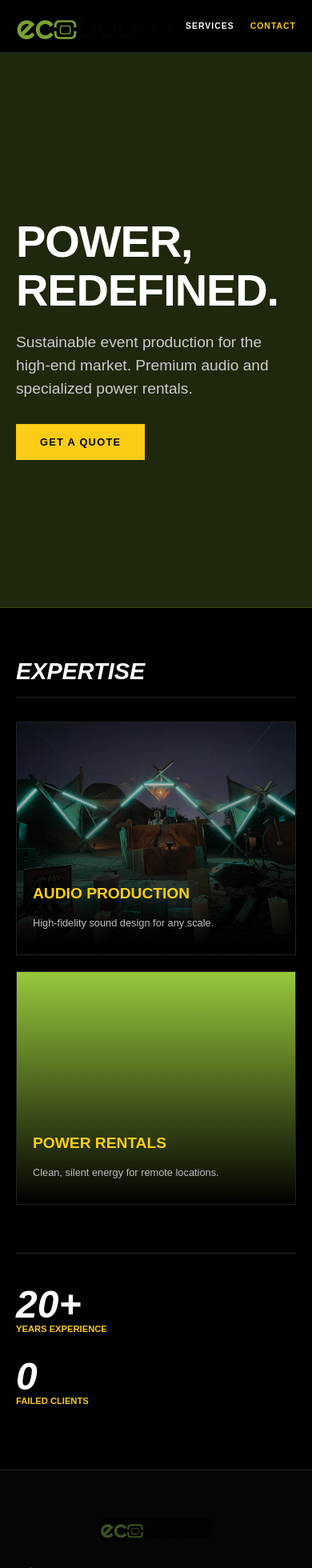
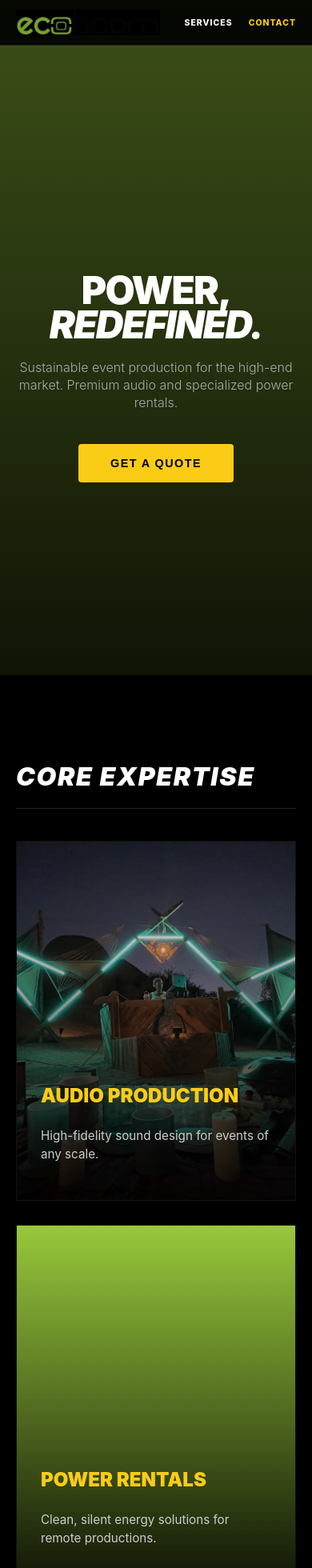
Before and after one commit to jambot-builder/ecoboom-site, a Next.js app: page / in a window 390 px wide. Shown: the top 1960 px of the page at 80% size. Built offline with nearby package versions, Linux system fonts and the light colour scheme.

Commit message:
Critical mobile layout overhaul: Fix logo scaling, hero images, and typography

```diff
--- a/src/app/page.tsx
+++ b/src/app/page.tsx
@@ -2,90 +2,97 @@ import React from 'react';
 
 const LandingPage = () => {
   return (
-    <div style={{ backgroundColor: 'black', color: 'white', minHeight: '100vh', fontFamily: 'sans-serif', padding: '0', margin: '0' }}>
+    <div style={{ backgroundColor: '#000', color: '#fff', minHeight: '100vh', fontFamily: '-apple-system, BlinkMacSystemFont, "Segoe UI", Roboto, Helvetica, Arial, sans-serif', padding: '0', margin: '0', overflowX: 'hidden' }}>
       {/* Navigation */}
       <nav style={{
         position: 'fixed',
         width: '100%',
         top: 0,
         zIndex: 1000,
-        backgroundColor: 'rgba(0,0,0,0.95)',
+        backgroundColor: 'rgba(0,0,0,0.9)',
         backdropFilter: 'blur(10px)',
         borderBottom: '1px solid #222',
         display: 'flex',
         justifyContent: 'space-between',
         alignItems: 'center',
-        padding: '15px 20px',
+        padding: '12px 20px',
         boxSizing: 'border-box'
       }}>
         <div style={{ display: 'flex', alignItems: 'center' }}>
-          <img src="/logo.jpg" alt="ECOBOOM" style={{ height: '35px', display: 'block' }} />
+          <img src="/logo.jpg" alt="ECOBOOM" style={{ height: '32px', width: 'auto', display: 'block', objectFit: 'contain' }} />
         </div>
-        <div style={{ display: 'flex', gap: '20px', textTransform: 'uppercase', fontSize: '0.65rem', fontWeight: '900', letterSpacing: '0.1em' }}>
-          <a href="#services" style={{ color: 'white', textDecoration: 'none' }}>Services</a>
+        <div style={{ display: 'flex', gap: '20px', textTransform: 'uppercase', fontSize: '0.65rem', fontWeight: '800', letterSpacing: '0.1em' }}>
+          <a href="#services" style={{ color: '#fff', textDecoration: 'none' }}>Services</a>
           <a href="#contact" style={{ color: '#facc15', textDecoration: 'none' }}>Contact</a>
         </div>
       </nav>
 
       {/* Hero */}
       <section style={{
-        height: '90vh',
+        height: '100vh',
+        width: '100%',
         display: 'flex',
         alignItems: 'center',
+        justifyContent: 'center',
+        textAlign: 'center',
         padding: '0 20px',
-        backgroundImage: 'linear-gradient(to bottom, rgba(0,0,0,0.8), rgba(0,0,0,0.8)), url("/hero_bg.jpg")',
+        backgroundImage: 'linear-gradient(rgba(0,0,0,0.6), rgba(0,0,0,0.9)), url("/hero_bg.jpg")',
         backgroundSize: 'cover',
         backgroundPosition: 'center',
-        position: 'relative',
-        zIndex: 1
+        backgroundRepeat: 'no-repeat',
+        boxSizing: 'border-box'
       }}>
-        <div style={{ maxWidth: '600px', marginTop: '40px' }}>
-          <h1 style={{ fontSize: '3.5rem', fontWeight: '900', lineHeight: '1.1', marginBottom: '20px', letterSpacing: '-0.02em' }}>
-            POWER,<br/>REDEFINED.
+        <div style={{ maxWidth: '800px', marginTop: '60px' }}>
+          <h1 style={{ fontSize: 'clamp(3rem, 10vw, 6rem)', fontWeight: '900', lineHeight: '0.9', marginBottom: '20px', letterSpacing: '-0.04em', textTransform: 'uppercase' }}>
+            POWER,<br/><span style={{ fontStyle: 'italic' }}>REDEFINED.</span>
           </h1>
-          <p style={{ fontSize: '1.2rem', color: '#ccc', marginBottom: '30px', fontWeight: '300', lineHeight: '1.5' }}>
+          <p style={{ fontSize: 'clamp(1rem, 4vw, 1.5rem)', color: '#aaa', marginBottom: '40px', fontWeight: '300', maxWidth: '600px', margin: '0 auto 40px auto', lineHeight: '1.4' }}>
             Sustainable event production for the high-end market. Premium audio and specialized power rentals.
           </p>
-          <button style={{ backgroundColor: '#facc15', color: 'black', padding: '15px 30px', fontWeight: '900', border: 'none', cursor: 'pointer', textTransform: 'uppercase', fontSize: '0.8rem', letterSpacing: '0.1em' }}>
+          <button style={{ backgroundColor: '#facc15', color: '#000', padding: '16px 40px', fontWeight: '900', border: 'none', cursor: 'pointer', textTransform: 'uppercase', fontSize: '0.9rem', letterSpacing: '0.1em', borderRadius: '4px' }}>
             Get a Quote
           </button>
         </div>
       </section>
 
-      <main style={{ padding: '40px 20px' }}>
+      <main style={{ padding: '80px 20px', maxWidth: '1200px', margin: '0 auto' }}>
         {/* Services */}
         <section id="services">
-          <h2 style={{ fontSize: '1.8rem', fontWeight: '900', fontStyle: 'italic', textTransform: 'uppercase', borderBottom: '1px solid #222', paddingBottom: '15px', marginBottom: '30px' }}>
-            Expertise
+          <h2 style={{ fontSize: '2rem', fontWeight: '900', fontStyle: 'italic', textTransform: 'uppercase', borderBottom: '1px solid #222', paddingBottom: '20px', marginBottom: '40px', letterSpacing: '0.05em' }}>
+            Core Expertise
           </h2>
-          <div style={{ display: 'grid', gridTemplateColumns: '1fr', gap: '20px' }}>
-            <div style={{ position: 'relative', height: '250px', backgroundImage: 'linear-gradient(to top, black, transparent), url("/event-1.jpg")', backgroundSize: 'cover', backgroundPosition: 'center', padding: '20px', display: 'flex', flexDirection: 'column', justifyContent: 'flex-end', border: '1px solid #222' }}>
-              <h3 style={{ color: '#facc15', fontSize: '1.2rem', fontWeight: '900', textTransform: 'uppercase', marginBottom: '5px' }}>Audio Production</h3>
-              <p style={{ color: '#bbb', fontSize: '0.8rem' }}>High-fidelity sound design for any scale.</p>
+          <div style={{ display: 'grid', gridTemplateColumns: 'repeat(auto-fit, minmax(300px, 1fr))', gap: '30px' }}>
+            <div style={{ position: 'relative', height: '450px', backgroundImage: 'linear-gradient(to top, rgba(0,0,0,0.9), transparent), url("/event-1.jpg")', backgroundSize: 'cover', backgroundPosition: 'center', padding: '30px', display: 'flex', flexDirection: 'column', justifyContent: 'flex-end', border: '1px solid #111', boxSizing: 'border-box' }}>
+              <h3 style={{ color: '#facc15', fontSize: '1.5rem', fontWeight: '900', textTransform: 'uppercase', marginBottom: '10px' }}>Audio Production</h3>
+              <p style={{ color: '#ccc', lineHeight: '1.5', fontSize: '0.95rem' }}>High-fidelity sound design for events of any scale.</p>
             </div>
-            <div style={{ position: 'relative', height: '250px', backgroundImage: 'linear-gradient(to top, black, transparent), url("/event-2.jpg")', backgroundSize: 'cover', backgroundPosition: 'center', padding: '20px', display: 'flex', flexDirection: 'column', justifyContent: 'flex-end', border: '1px solid #222' }}>
-              <h3 style={{ color: '#facc15', fontSize: '1.2rem', fontWeight: '900', textTransform: 'uppercase', marginBottom: '5px' }}>Power Rentals</h3>
-              <p style={{ color: '#bbb', fontSize: '0.8rem' }}>Clean, silent energy for remote locations.</p>
+            <div style={{ position: 'relative', height: '450px', backgroundImage: 'linear-gradient(to top, rgba(0,0,0,0.9), transparent), url("/event-2.jpg")', backgroundSize: 'cover', backgroundPosition: 'center', padding: '30px', display: 'flex', flexDirection: 'column', justifyContent: 'flex-end', border: '1px solid #111', boxSizing: 'border-box' }}>
+              <h3 style={{ color: '#facc15', fontSize: '1.5rem', fontWeight: '900', textTransform: 'uppercase', marginBottom: '10px' }}>Power Rentals</h3>
+              <p style={{ color: '#ccc', lineHeight: '1.5', fontSize: '0.95rem' }}>Clean, silent energy solutions for remote productions.</p>
             </div>
           </div>
         </section>
 
         {/* Stats */}
-        <section style={{ marginTop: '60px', display: 'grid', gridTemplateColumns: '1fr', gap: '30px', padding: '40px 0', borderTop: '1px solid #222' }}>
+        <section style={{ marginTop: '100px', display: 'grid', gridTemplateColumns: 'repeat(auto-fit, minmax(200px, 1fr))', gap: '40px', padding: '80px 0', borderTop: '1px solid #222', borderBottom: '1px solid #222', textAlign: 'center' }}>
           <div>
-            <div style={{ fontSize: '3rem', fontWeight: '900', fontStyle: 'italic', lineHeight: '1' }}>20+</div>
-            <div style={{ color: '#facc15', fontWeight: 'bold', textTransform: 'uppercase', fontSize: '0.7rem' }}>Years Experience</div>
+            <div style={{ fontSize: '4rem', fontWeight: '900', fontStyle: 'italic', lineHeight: '1', color: '#fff' }}>20+</div>
+            <div style={{ color: '#facc15', fontWeight: '800', textTransform: 'uppercase', fontSize: '0.75rem', marginTop: '10px', letterSpacing: '0.1em' }}>Years Experience</div>
           </div>
           <div>
-            <div style={{ fontSize: '3rem', fontWeight: '900', fontStyle: 'italic', lineHeight: '1' }}>0</div>
-            <div style={{ color: '#facc15', fontWeight: 'bold', textTransform: 'uppercase', fontSize: '0.7rem' }}>Failed Clients</div>
+            <div style={{ fontSize: '4rem', fontWeight: '900', fontStyle: 'italic', lineHeight: '1', color: '#fff' }}>0</div>
+            <div style={{ color: '#facc15', fontWeight: '800', textTransform: 'uppercase', fontSize: '0.75rem', marginTop: '10px', letterSpacing: '0.1em' }}>Failed Projects</div>
+          </div>
+          <div>
+            <div style={{ fontSize: '4rem', fontWeight: '900', fontStyle: 'italic', lineHeight: '1', color: '#fff' }}>86%</div>
+            <div style={{ color: '#facc15', fontWeight: '800', textTransform: 'uppercase', fontSize: '0.75rem', marginTop: '10px', letterSpacing: '0.1em' }}>Carbon Reduction</div>
           </div>
         </section>
       </main>
 
-      <footer id="contact" style={{ padding: '60px 20px', backgroundColor: '#050505', textAlign: 'center', borderTop: '1px solid #222' }}>
-        <img src="/logo.jpg" alt="ECOBOOM" style={{ height: '25px', opacity: '0.5', marginBottom: '20px' }} />
-        <p style={{ color: '#444', fontSize: '0.6rem' }}>© 2026 ECOBOOM PRODUCTION COMPANY. ALL RIGHTS RESERVED.</p>
+      <footer id="contact" style={{ padding: '80px 20px', backgroundColor: '#050505', textAlign: 'center', borderTop: '1px solid #222' }}>
+        <img src="/logo.jpg" alt="ECOBOOM" style={{ height: '30px', opacity: '0.6', marginBottom: '30px', filter: 'grayscale(100%)' }} />
+        <p style={{ color: '#444', fontSize: '0.7rem', letterSpacing: '0.05em' }}>© 2026 ECOBOOM PRODUCTION COMPANY. ALL RIGHTS RESERVED.</p>
       </footer>
     </div>
   );
```
